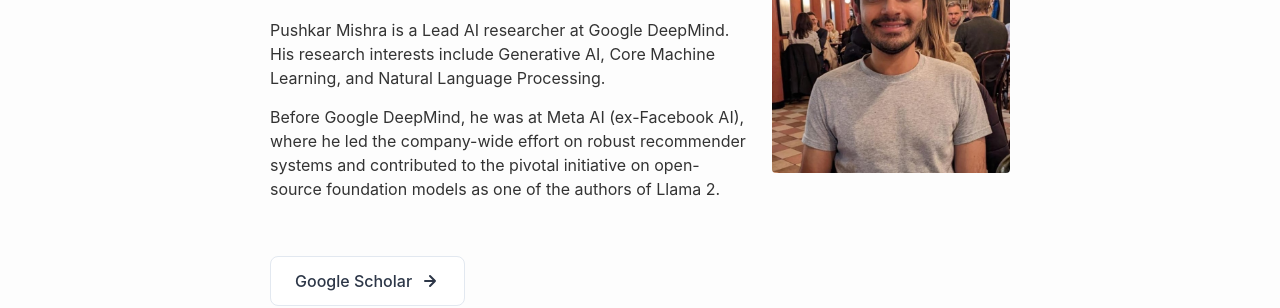
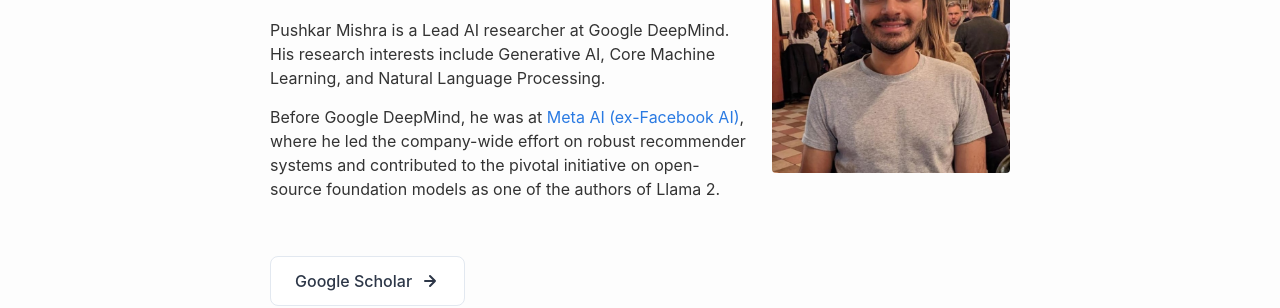
Before and after one commit to pushkarmishra/pushkarmishra.github.io, a Jekyll site: the page built from index.markdown, in a window 1280 px wide. Shown: the part 190-498 px from the top of the page. Built offline with Jekyll 4.4.1, drawn with Linux system fonts in a browser that asks for light colours; part of the change alters nothing that is shown.

```diff
--- a/index.markdown
+++ b/index.markdown
@@ -160,7 +160,7 @@ layout: home
             <h1>Pushkar Mishra</h1>
             <div class="subtitle">Lead AI Researcher | Google DeepMind</div>
             <p>Pushkar Mishra is a Lead AI researcher at Google DeepMind. His research interests include Generative AI, Core Machine Learning, and Natural Language Processing.</p>
-            <p>Before Google DeepMind, he was at Meta AI (ex-Facebook AI), where he led the company-wide effort on robust recommender systems and contributed to the pivotal initiative on open-source foundation models as one of the authors of Llama 2.</p>
+            <p>Before Google DeepMind, he was at <a href="https://ai.meta.com/people/1323082615033893/pushkar-mishra/" target="_blank">Meta AI (ex-Facebook AI)</a>, where he led the company-wide effort on robust recommender systems and contributed to the pivotal initiative on open-source foundation models as one of the authors of Llama 2.</p>
         </div>
         <img src="assets/Pushkar_Mishra.jpg" alt="Pushkar Mishra" class="profile-image">
     </div>
```
